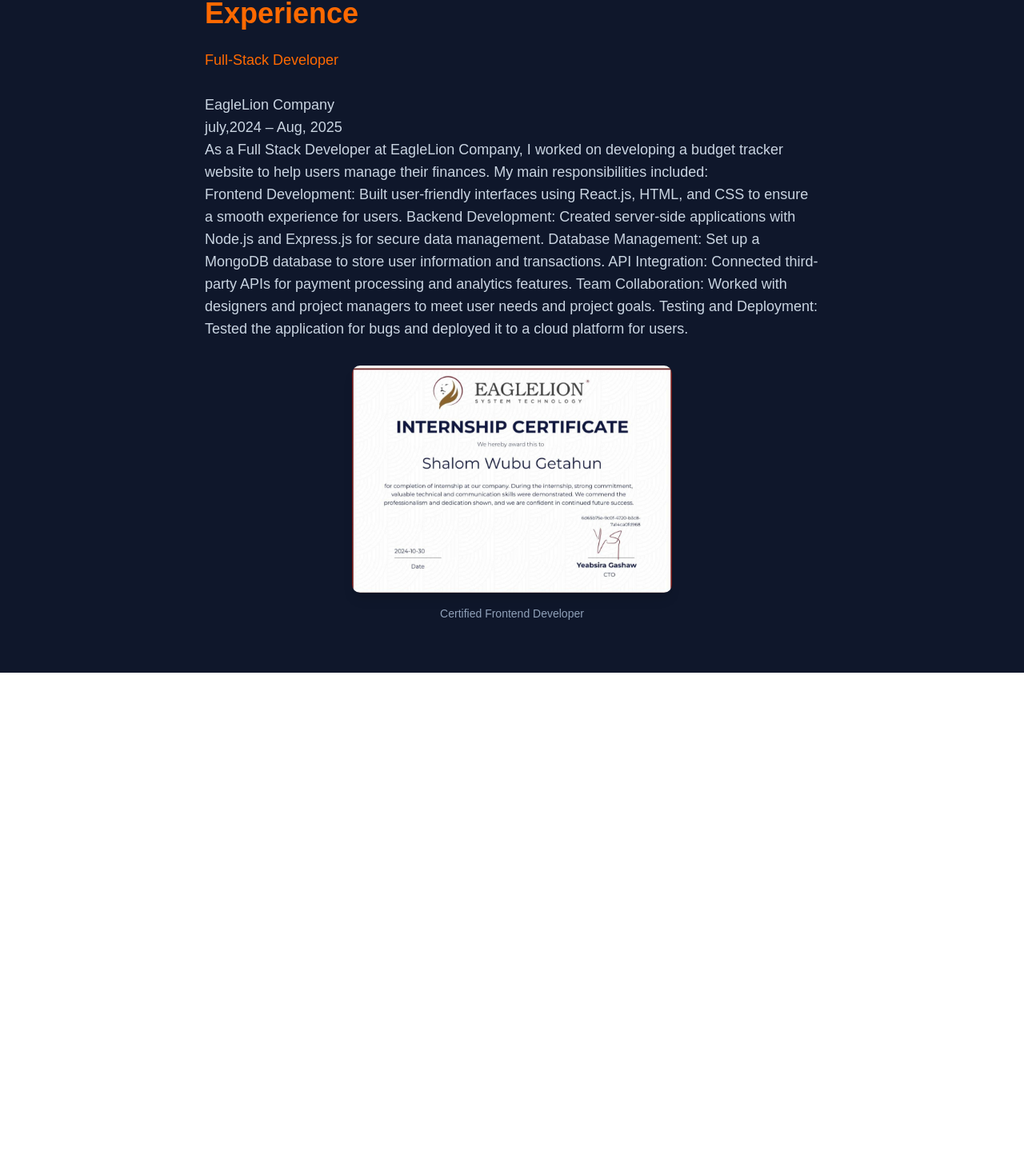
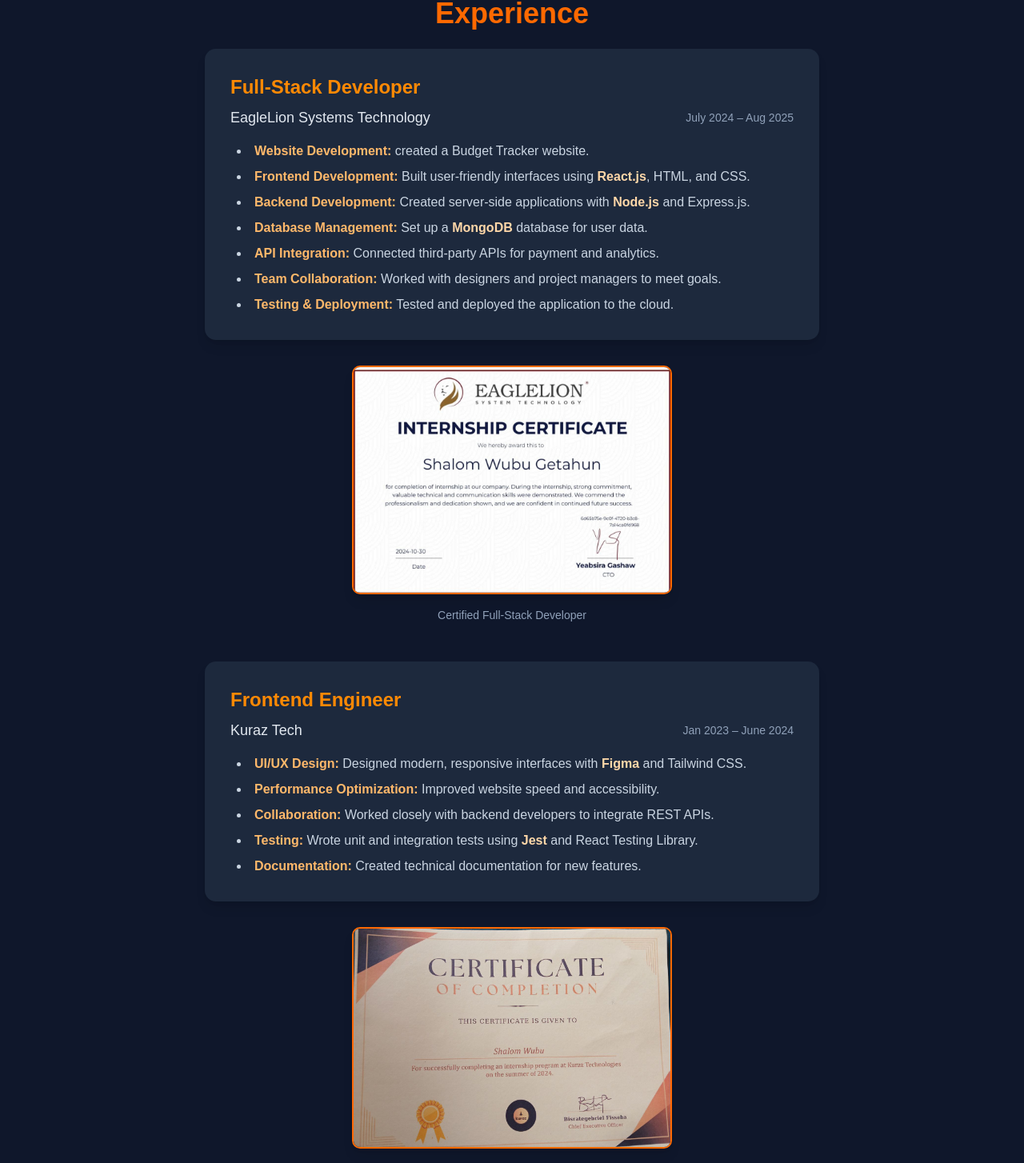
Before and after one commit to shagi09/portfolio, a Next.js app in the folder my-app/: page /experience in a window 1280 px wide. Shown: the part 67-1521 px from the top of the page at 80% size. Before the commit the page ends 908 px from the top, so only its background shows below. Built offline with nearby package versions, Linux system fonts and the light colour scheme.

Commit message:
changes made to academic and experience page

```diff
--- a/my-app/pages/academic.tsx
+++ b/my-app/pages/academic.tsx
@@ -0,0 +1,48 @@
+import React from "react"
+import Image from "next/image"
+
+const Academy = () => {
+  return (
+    <section className="py-16 px-6 bg-slate-900 min-h-screen text-white">
+      <div className="container mx-auto max-w-3xl">
+        <h2 className="text-4xl font-bold mb-6 text-orange-500 text-center">Academy</h2>
+        {/* Bahir Dar University */}
+        <div className="bg-slate-800 rounded-xl p-8 shadow-lg mb-8">
+          <h3 className="text-2xl font-semibold text-orange-400 mb-2">Software Engineering Graduate</h3>
+          <div className="flex flex-col md:flex-row md:items-center md:justify-between mb-4">
+            <span className="text-lg font-medium text-slate-200">Bahir Dar University</span>
+            <span className="text-sm text-slate-400 mt-2 md:mt-0">2019 – 2024</span>
+          </div>
+          <p className="text-slate-300 mb-4">
+            I graduated from Bahir Dar University with a Bachelor’s degree in Software Engineering. During my academic journey, I gained a strong foundation in computer science, programming, and software development methodologies. My coursework and projects helped me develop practical skills in building scalable web applications, problem solving, and teamwork.
+          </p>
+          <ul className="list-disc list-inside text-slate-300 space-y-2 pl-2">
+            <li>
+              <span className="font-semibold text-orange-300">Core Subjects:</span> Algorithms, Data Structures, Web Development, Database Systems, Software Architecture.
+            </li>
+            <li>
+              <span className="font-semibold text-orange-300">Projects:</span> Developed web and mobile applications as part of my degree.
+            </li>
+            <li>
+              <span className="font-semibold text-orange-300">Teamwork:</span> Collaborated with peers on group assignments and capstone projects.
+            </li>
+            <li>
+              <span className="font-semibold text-orange-300">Achievements:</span> Graduated with distinction and received recognition for outstanding project work.
+            </li>
+          </ul>
+        </div>
+        <div className="flex flex-col items-center mb-12">
+          <Image
+            src="/tempo.jpg"
+            alt="Degree Certificate"
+            width={400}
+            height={300}
+            className="rounded-lg shadow-lg mb-4 border-2 border-orange-500"
+          />
+          <span className="text-slate-400 text-sm">Bachelor’s Degree in Software Engineering</span>
+        </div>
+      </div>
+    </section>
+  )
+}
+export default Academy
--- a/my-app/pages/experience.tsx
+++ b/my-app/pages/experience.tsx
@@ -5,30 +5,82 @@ const Experience = () => {
   return (
     <section className="py-16 px-6 bg-slate-900 min-h-screen text-white">
       <div className="container mx-auto max-w-3xl">
-        <h2 className="text-4xl font-bold mb-6 text-orange-500">Experience</h2>
-        <p className="text-lg text-slate-300 mb-8">
-<h2 className="text-orange-500" >Full-Stack Developer</h2> <br />
-EagleLion Company <br />
-july,2024 – Aug, 2025 <br />
-
-As a Full Stack Developer at EagleLion Company, I worked on developing a budget tracker website to help users manage their finances. My main responsibilities included: <br />
-
-Frontend Development: Built user-friendly interfaces using React.js, HTML, and CSS to ensure a smooth experience for users.
-Backend Development: Created server-side applications with Node.js and Express.js for secure data management.
-Database Management: Set up a MongoDB database to store user information and transactions.
-API Integration: Connected third-party APIs for payment processing and analytics features.
-Team Collaboration: Worked with designers and project managers to meet user needs and project goals.
-Testing and Deployment: Tested the application for bugs and deployed it to a cloud platform for users.
-        </p>
-        <div className="flex flex-col items-center">
+        <h2 className="text-4xl font-bold mb-6 text-orange-500 text-center">Experience</h2>
+        {/* EagleLion Company */}
+        <div className="bg-slate-800 rounded-xl p-8 shadow-lg mb-8">
+          <h3 className="text-2xl font-semibold text-orange-400 mb-2">Full-Stack Developer</h3>
+          <div className="flex flex-col md:flex-row md:items-center md:justify-between mb-4">
+            <span className="text-lg font-medium text-slate-200">EagleLion Systems Technology</span>
+            <span className="text-sm text-slate-400 mt-2 md:mt-0">July 2024 – Aug 2025</span>
+          </div>
+          <ul className="list-disc list-inside text-slate-300 space-y-2 pl-2">
+            <li>
+              <span className="font-semibold text-orange-300">Website Development:</span> created a Budget Tracker website.
+            </li>
+            <li>
+              <span className="font-semibold text-orange-300">Frontend Development:</span> Built user-friendly interfaces using <span className="font-semibold text-orange-200">React.js</span>, HTML, and CSS.
+            </li>
+            <li>
+              <span className="font-semibold text-orange-300">Backend Development:</span> Created server-side applications with <span className="font-semibold text-orange-200">Node.js</span> and Express.js.
+            </li>
+            <li>
+              <span className="font-semibold text-orange-300">Database Management:</span> Set up a <span className="font-semibold text-orange-200">MongoDB</span> database for user data.
+            </li>
+            <li>
+              <span className="font-semibold text-orange-300">API Integration:</span> Connected third-party APIs for payment and analytics.
+            </li>
+            <li>
+              <span className="font-semibold text-orange-300">Team Collaboration:</span> Worked with designers and project managers to meet goals.
+            </li>
+            <li>
+              <span className="font-semibold text-orange-300">Testing & Deployment:</span> Tested and deployed the application to the cloud.
+            </li>
+          </ul>
+        </div>
+        <div className="flex flex-col items-center mb-12">
           <Image
             src="/eagle.jpg"
             alt="Certification"
             width={400}
             height={300}
-            className="rounded-lg shadow-lg mb-4"
+            className="rounded-lg shadow-lg mb-4 border-2 border-orange-500"
           />
-          <span className="text-slate-400 text-sm">Certified Frontend Developer</span>
+          <span className="text-slate-400 text-sm">Certified Full-Stack Developer</span>
+        </div>
+        {/* Second Company */}
+        <div className="bg-slate-800 rounded-xl p-8 shadow-lg mb-8">
+          <h3 className="text-2xl font-semibold text-orange-400 mb-2">Frontend Engineer</h3>
+          <div className="flex flex-col md:flex-row md:items-center md:justify-between mb-4">
+            <span className="text-lg font-medium text-slate-200">Kuraz Tech </span>
+            <span className="text-sm text-slate-400 mt-2 md:mt-0">Jan 2023 – June 2024</span>
+          </div>
+          <ul className="list-disc list-inside text-slate-300 space-y-2 pl-2">
+            <li>
+              <span className="font-semibold text-orange-300">UI/UX Design:</span> Designed modern, responsive interfaces with <span className="font-semibold text-orange-200">Figma</span> and Tailwind CSS.
+            </li>
+            <li>
+              <span className="font-semibold text-orange-300">Performance Optimization:</span> Improved website speed and accessibility.
+            </li>
+            <li>
+              <span className="font-semibold text-orange-300">Collaboration:</span> Worked closely with backend developers to integrate REST APIs.
+            </li>
+            <li>
+              <span className="font-semibold text-orange-300">Testing:</span> Wrote unit and integration tests using <span className="font-semibold text-orange-200">Jest</span> and React Testing Library.
+            </li>
+            <li>
+              <span className="font-semibold text-orange-300">Documentation:</span> Created technical documentation for new features.
+            </li>
+          </ul>
+        </div>
+        <div className="flex flex-col items-center">
+          <Image
+            src="/kuraz.jpg"
+            alt="kuraz Certification"
+            width={400}
+            height={300}
+            className="rounded-lg shadow-lg mb-4 border-2 border-orange-500"
+          />
+          <span className="text-slate-400 text-sm">Certified React Specialist</span>
         </div>
       </div>
     </section>
```
Also changed, not shown: my-app/public/tempo.jpg (added).
